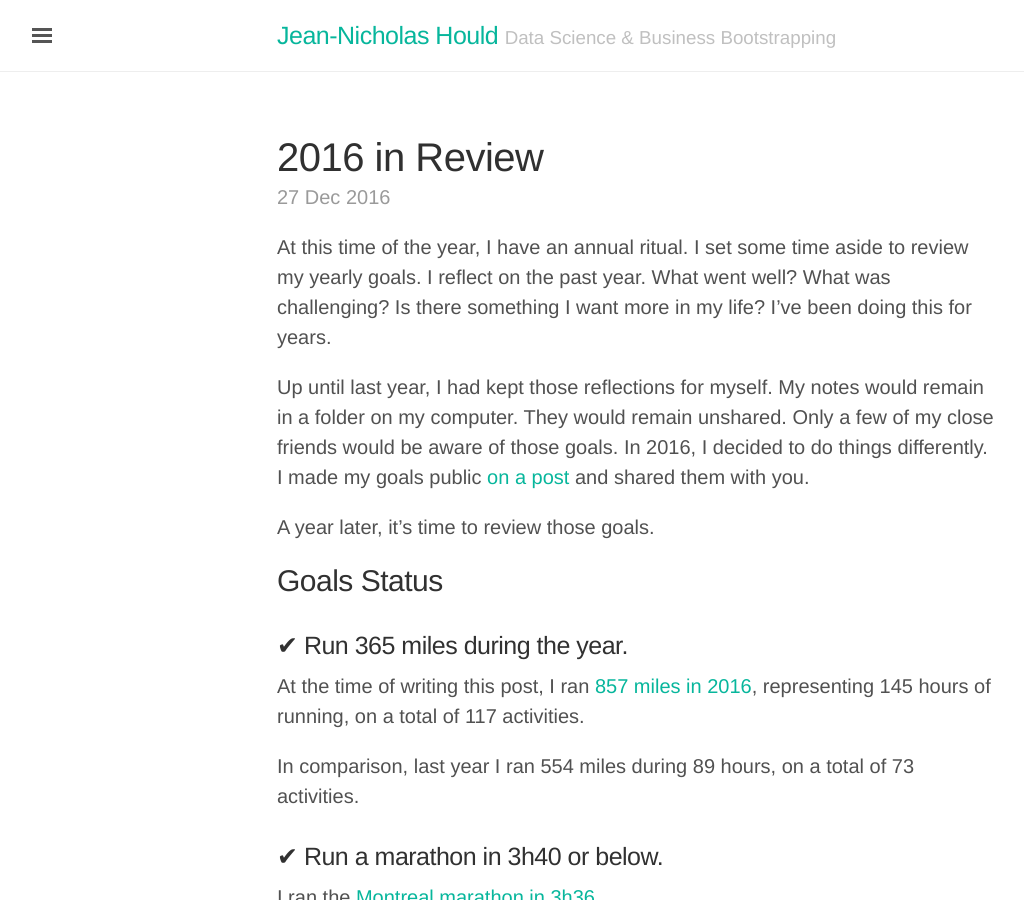
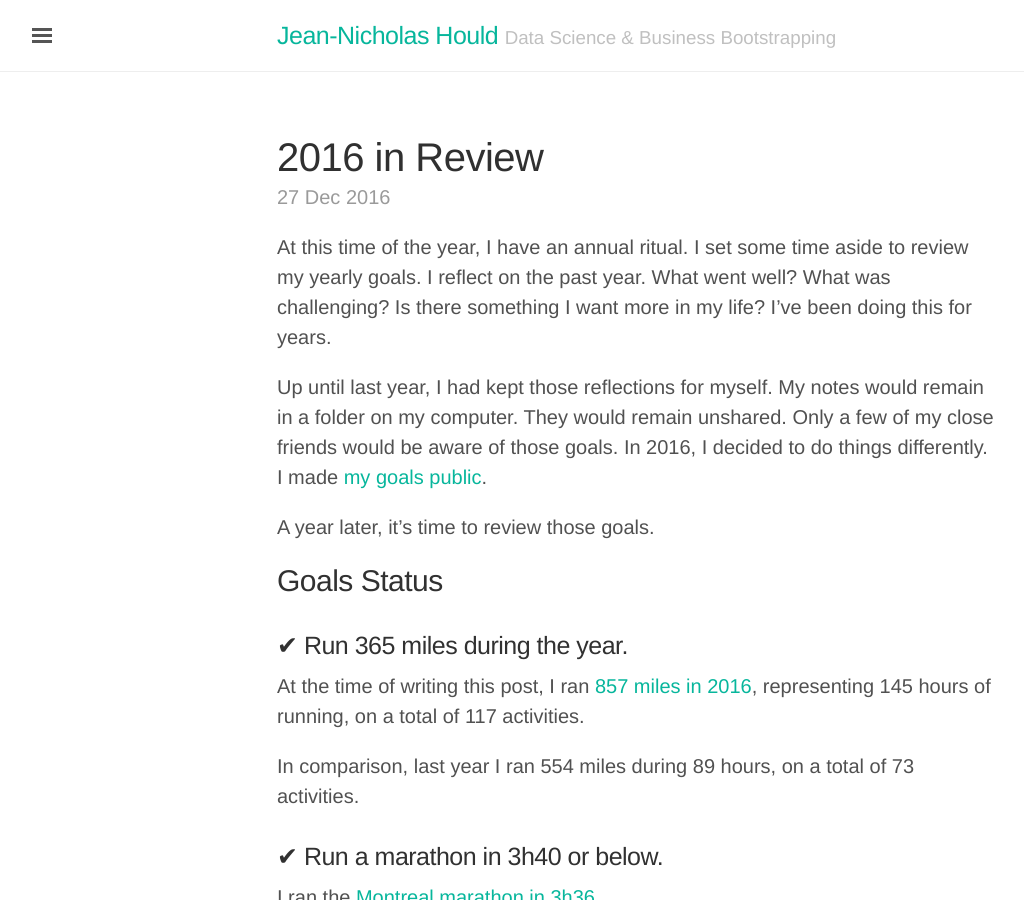
Before and after one commit to nickhould/nickhould.github.io, a Jekyll site: the page built from _posts/2016-12-27-2016-in-review.md, in a window 1280 px wide and 900 px high. Shown: the whole window, without its empty margins (3-1027 px from the left). Built offline with Jekyll 4.4.1, drawn with Linux system fonts in a browser that asks for light colours; nearby versions of some CDN libraries; a script that is not in the unit is left out; comment, search, counter and statistics services are not loaded.

Commit message:
Change sentence

```diff
--- a/_posts/2016-12-27-2016-in-review.md
+++ b/_posts/2016-12-27-2016-in-review.md
@@ -5,7 +5,7 @@ title:  2016 in Review
 
 At this time of the year, I have an annual ritual. I set some time aside to review my yearly goals. I reflect on the past year. What went well? What was challenging? Is there something I want more in my life? I've been doing this for years.
 
-Up until last year, I had kept those reflections for myself. My notes would remain in a folder on my computer. They would remain unshared. Only a few of my close friends would be aware of those goals. In 2016, I decided to do things differently. I made my goals public [on a post](http://www.jeannicholashould.com/goals-for-2016.html) and shared them with you.
+Up until last year, I had kept those reflections for myself. My notes would remain in a folder on my computer. They would remain unshared. Only a few of my close friends would be aware of those goals. In 2016, I decided to do things differently. I made [my goals public](http://www.jeannicholashould.com/goals-for-2016.html).
 
 A year later, it's time to review those goals.
 
```
